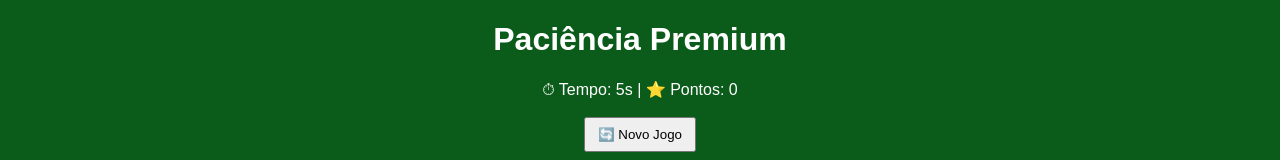
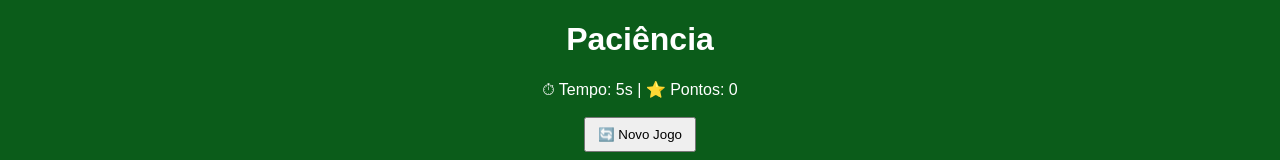
Before and after one commit to MatheusJoseDeAzevedo/MatheusJoseDeAzevedo, a plain HTML site: page Paciencia.html in a window 1280 px wide. Shown: the top 160 px of the page. Drawn offline with Linux system fonts and the light colour scheme; grey boxes are pictures that could not be loaded.

Commit message:
Update Paciencia.html

```diff
--- a/Paciencia.html
+++ b/Paciencia.html
@@ -66,7 +66,7 @@
   </style>
 </head>
 <body>
-  <h1>Paciência Premium</h1>
+  <h1>Paciência</h1>
 
   <div id="info">
     ⏱ Tempo: <span id="time">0</span>s |
```
